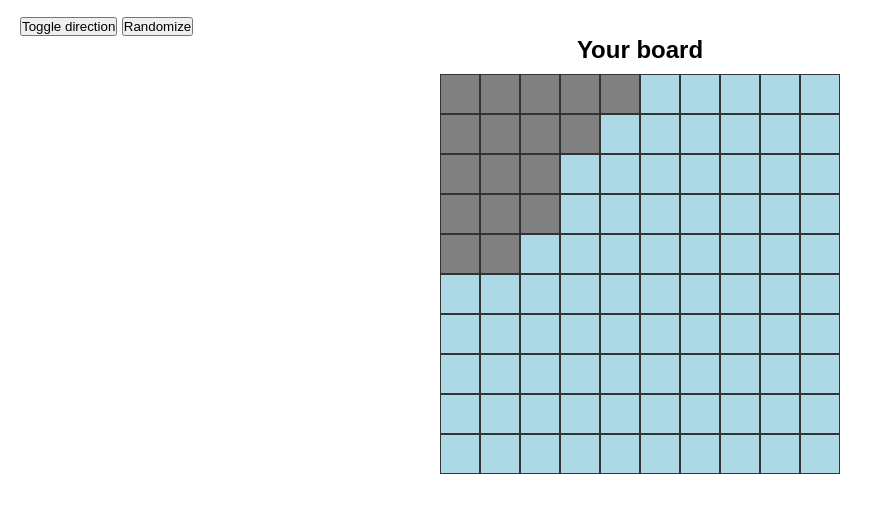
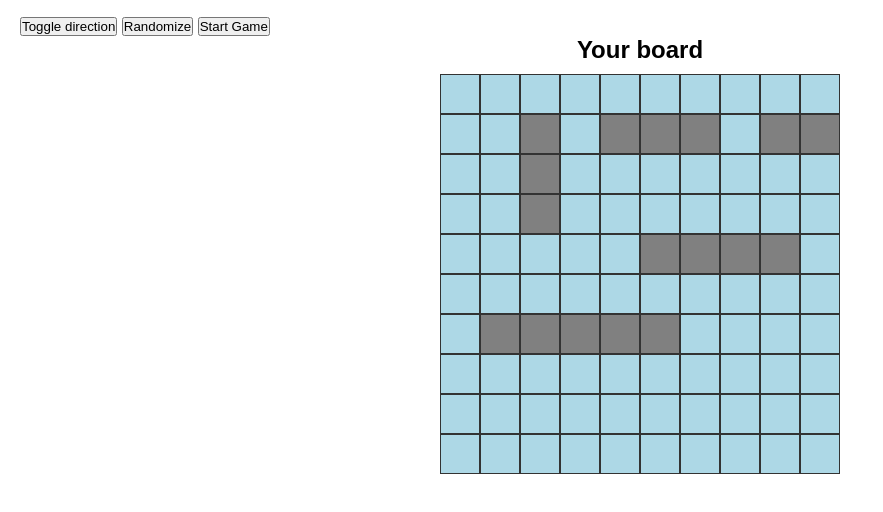
Before and after one commit to lozukka/battleship-game, a website built with webpack: page index.html in a window 1280 px wide. Both pictures are taken after a click on the button "Randomize". Shown: the part 60-572 px from the top of the page, without its empty margins (0-883 px from the left). Built offline with nearby package versions, Linux system fonts and the light colour scheme.

Commit message:
added placement logic for human to random place ships

```diff
--- a/index.html
+++ b/index.html
@@ -14,6 +14,7 @@
       <div id="placement">
         <button id="direction">Toggle direction</button>
         <button id="randomize">Randomize</button>
+        <button id="startgame" class="hide">Start Game</button>
       </div>
       <div id="gamearea">
         <div id="human-board-container">
--- a/src/game.js
+++ b/src/game.js
@@ -94,5 +94,5 @@ export const Game = () => {
     };
   };
 
-  return { placeShips, playRound, getState };
+  return { placeShips, playRound, getState, humanBoard, compBoard };
 };
--- a/src/index.js
+++ b/src/index.js
@@ -1,17 +1,14 @@
 import { Game } from "./game.js";
 import { renderBoard, renderGame } from "./ui/renderBoard.js";
 import { attachEventListeners } from "./ui/eventHandlers.js";
+import { initPlacementPhase } from "./ui/shipPlacement.js";
 import "./styles.css";
 
 const init = () => {
   // create a new game instance
   const game = Game();
   // place ships
-  game.placeShips();
-  // render the initial board state
-  renderGame(game.getState());
-  // attach event listeners
-  attachEventListeners(game);
+  initPlacementPhase(game);
 };
 
 init();
--- a/src/ui/shipPlacement.js
+++ b/src/ui/shipPlacement.js
@@ -1,5 +1,6 @@
-import { renderGame } from "./renderBoard.js";
+import { renderBoard, renderGame } from "./renderBoard.js";
 import { attachEventListeners } from "./eventHandlers.js";
+import { randomCoord } from "../utils.js";
 
 const SHIPS = [
   [5, "Carrier"],
@@ -13,9 +14,39 @@ export const initPlacementPhase = (game) => {
   // index tracking which ship is currently being placed
   let currentShipIndex = 0;
   let direction = "horizontal";
+
+  const startButton = document.getElementById("startgame");
+  const compBoardContainer = document.getElementById(
+    "computer-board-container",
+  );
+  const placementContainer = document.getElementById("placement");
   const randomizeButton = document.getElementById("randomize");
 
   const getCurrentShip = () => SHIPS[currentShipIndex];
+
+  const startGame = () => {
+    // place computer ships randomly
+    SHIPS.forEach((ship) => {
+      let result;
+      do {
+        const startCoord = randomCoord();
+        const dir = Math.random() < 0.5 ? "horizontal" : "vertical";
+        result = game.compBoard.placeShip(ship[0], ship[1], startCoord, dir);
+      } while (!result.success);
+    });
+
+    startButton.classList.remove("hide");
+    startButton.addEventListener("click", () => {
+      // show computer board
+      compBoardContainer.classList.remove("hide");
+      // hide placement buttons
+      placementContainer.classList.add("hide");
+      // render both boards
+      renderGame(game.getState());
+      // attach game event listeners
+      attachEventListeners(game);
+    });
+  };
 
   const toggleDirection = () => {
     // switch between horizontal and vertical
@@ -35,28 +66,42 @@ export const initPlacementPhase = (game) => {
     // if all ships are placed, call startGame()
   };
 
-  randomizeButton.addEventListener("click", randomizePlacement);
   const randomizePlacement = () => {
     // place all remaining ships randomly on the human board
-    console.log("this works");
     SHIPS.forEach((ship) => {
       let result;
       do {
         let startCoord = randomCoord();
         const direction = Math.random() < 0.5 ? "horizontal" : "vertical";
-        result = compBoard.placeShip(ship[0], ship[1], startCoord, direction); //(length, name, startCoord, direction
+        result = game.humanBoard.placeShip(
+          ship[0],
+          ship[1],
+          startCoord,
+          direction,
+        ); //(length, name, startCoord, direction
       } while (!result.success);
     });
-    // then call startGame()
+
+    const state = game.getState();
+    renderBoard(
+      state.humanBoard,
+      state.missedAttacks.human,
+      state.attackedCoords.human,
+      "human-board",
+      false,
+    );
+
+    startGame();
   };
+  randomizeButton.addEventListener("click", randomizePlacement);
 
-  const startGame = (humanBoard) => {
-    // place computer ships randomly
-    // hide placement UI
-    // show game area
-    // render initial board state
-    // attach game event listeners
-  };
+  // const startGame = (humanBoard) => {
+  // place computer ships randomly
+  // hide placement UI
+  // show game area
+  // render initial board state
+  // attach game event listeners
+  // };
 
   const attachPlacementListeners = () => {
     // attach hover listener to human board
@@ -66,4 +111,12 @@ export const initPlacementPhase = (game) => {
   };
 
   // render the empty human board and attach listeners to kick things off
+  const state = game.getState();
+  renderBoard(
+    state.humanBoard,
+    state.missedAttacks.human,
+    state.attackedCoords.human,
+    "human-board",
+    false,
+  );
 };
```
